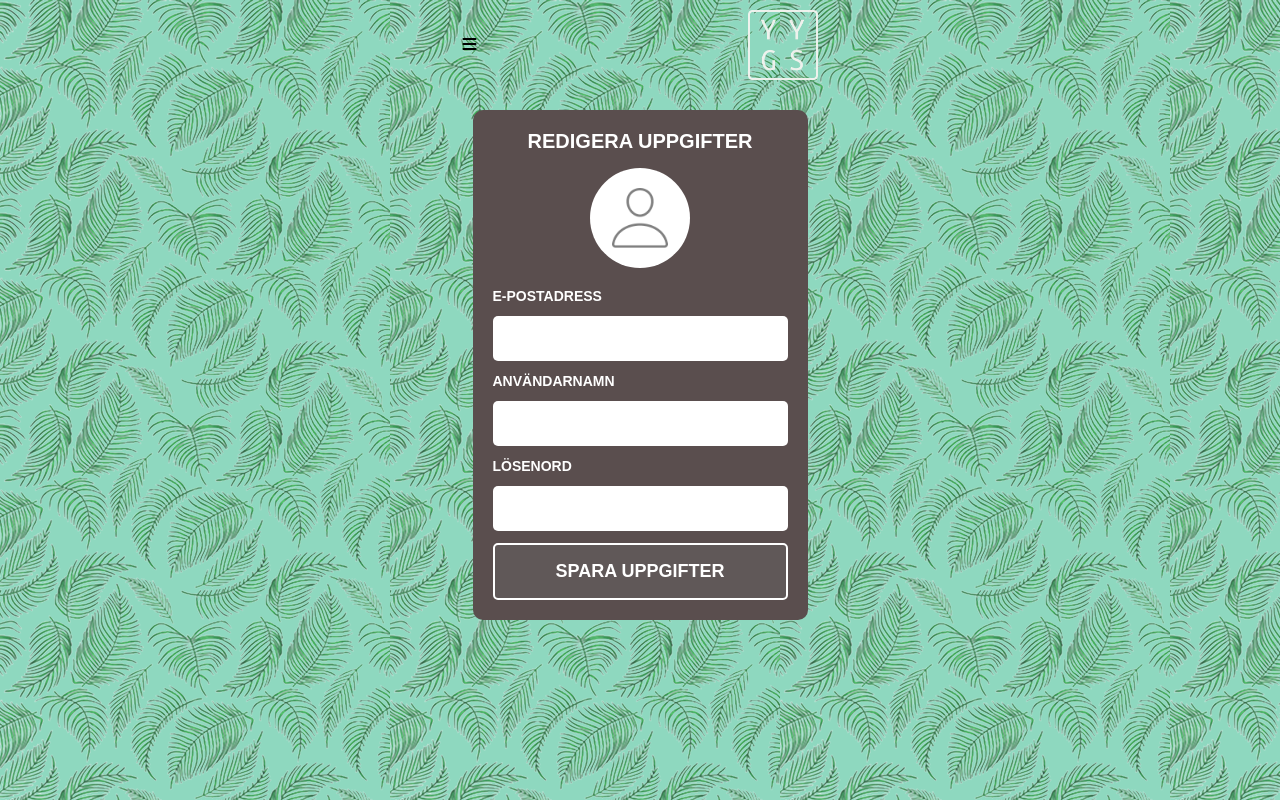
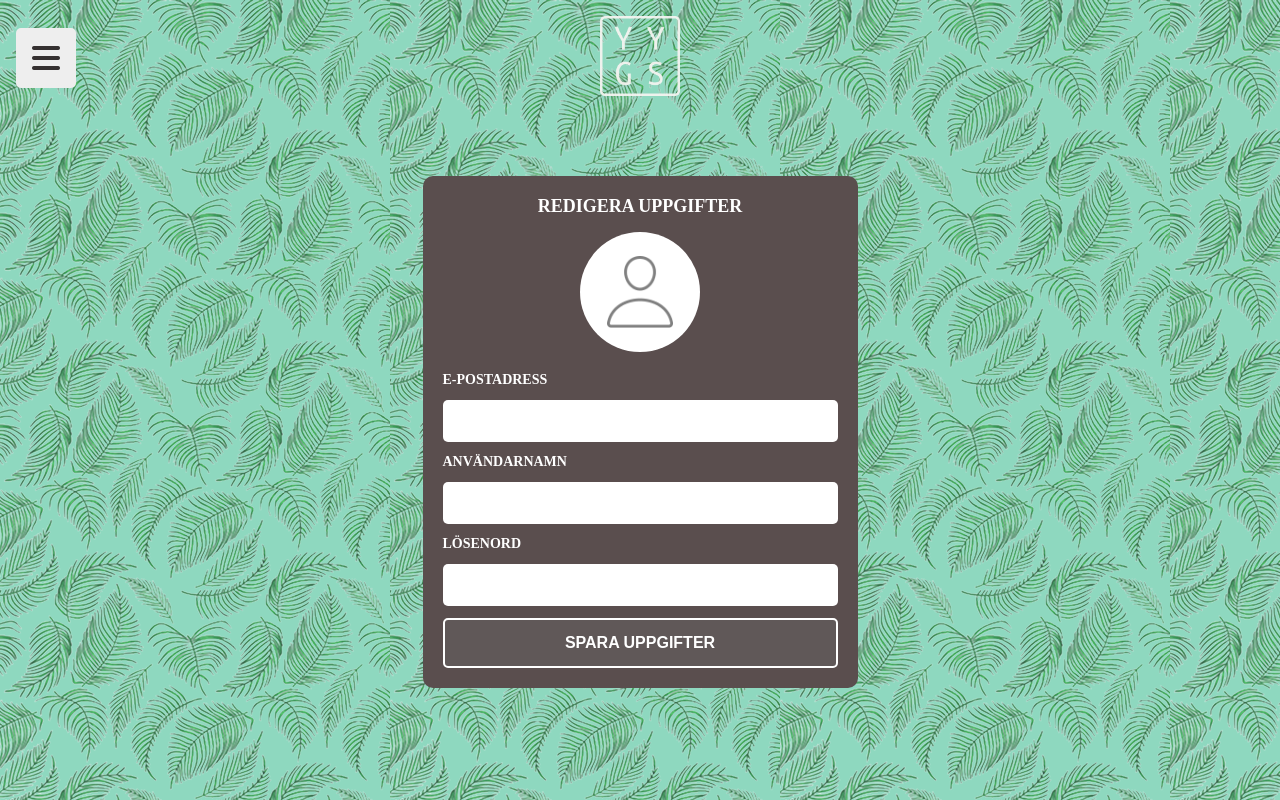
Before and after one commit to IsabelleApel/agile-exam-Yum-Yum, a plain HTML site: page editProfile.html in a window 1280 px wide. Drawn offline with Linux system fonts and the light colour scheme.

Commit message:
fixed menu from editProfile

```diff
--- a/createProfilePage.html
+++ b/editProfile.html
@@ -3,20 +3,18 @@
   <head>
     <meta charset="UTF-8" />
     <meta name="viewport" content="width=device-width, initial-scale=1.0" />
+    <title>Edit Profile</title>
     <link rel="stylesheet" href="styles/style.css" />
-    <link rel="stylesheet" href="styles/header.css" />
-    <link rel="stylesheet" href="styles/createProfilePage.css" />
+    <link rel="stylesheet" href="styles/editProfile.css" />
     <script type="module" src="script/script.js"></script>
     <script
       src="https://kit.fontawesome.com/5f2b001e16.js"
       crossorigin="anonymous"
     ></script>
-    <title>Edit Profile</title>
   </head>
-  <body>
-    <header>
-      <span><i class="fa-solid fa-bars"></i></span>
-      <img src="assets/logga_header.png" alt="logga" />
+  <body class="edit-profile-page">
+    <header class="edit__profile-header">
+      <div id="headerContainer"></div>
     </header>
     <main class="profile__container">
       <section class="profile__card">
--- a/script/script.js
+++ b/script/script.js
@@ -31,7 +31,9 @@ if (
 } else if (window.location.pathname === "/cart.html") {
   displayCartPage();
 } else if (window.location.pathname === "/aboutUs.html") {
-  displayHeader();
+  displayHeader().then(() => {
+    hideHeaderElement(".header-shopping-bag");
+  });
 } else if (window.location.pathname === "/receipt.html") {
   displayHeader().then(() => {
     hideHeaderElement(".header-shopping-bag");
@@ -40,4 +42,8 @@ if (
   displayHeader().then(() => {
     hideHeaderElement(".header-shopping-bag");
   });
+} else if (window.location.pathname === "/editProfile.html") {
+  displayHeader().then(() => {
+    hideHeaderElement(".header-shopping-bag");
+  });
 }
--- a/styles/createProfilePage.css
+++ b/styles/editProfile.css
@@ -1,34 +1,20 @@
 body {
-    font-family: Arial, sans-serif;
     background: url('../assets/bakgrund.png') repeat;
-    display: flex;
     flex-direction: column;
     align-items: center;
     height: 100vh;
     margin: 0;
 }
 
-/* Header */
-header {
-    width: 100%;
-    max-width: 375px;
-    display: flex;
-    justify-content: space-between;
-    align-items: center;
-    padding: 10px;
-}
-
-header img {
-    width: 70px;
-}
-
 /* Conteiner */
 .profile__container {
-    width: 100%;
-    max-width: 375px;
+    max-width: 475px;
     display: flex;
+    align-items: center;
     justify-content: center;
+    flex-direction: column;
     padding: 20px;
+    margin: 40px auto 0;
 }
 
 /* user card  */
@@ -50,8 +36,8 @@ header img {
 
 /* Icono of user */
 .profile__user-icon {
-    width: 100px;
-    height: 100px;
+    width: 120px;
+    height: 120px;
     background: white;
     border-radius: 50%;
     display: flex;
@@ -146,41 +132,5 @@ header img {
         font-size: 14px;
         padding: 20px;
 
-
     }
 }
-
-
-@media only screen and (min-width: 391px) and (max-width: 768px) {
-    header {
-        padding: 15px;
-    }
-
-    .profile__title {
-        font-size: 18px;
-    }
-
-    .profile__input {
-        font-size: 16px;
-    }
-
-    .profile__save-btn {
-        font-size: 16px;
-        padding: 14px;
-    }
-}
-
-@media only screen and (min-width: 769px) {
-    .profile__title {
-        font-size: 20px;
-    }
-
-    .profile__input {
-        font-size: 18px;
-    }
-
-    .profile__save-btn {
-        font-size: 18px;
-        padding: 16px;
-    }
-}
--- a/styles/profile.css
+++ b/styles/profile.css
@@ -43,8 +43,6 @@ body {
     height: 60px;
     object-fit: contain;
     position: absolute;
-    ;
-
 }
 
 .view-profile-page__button {
@@ -57,6 +55,13 @@ body {
     color: white;
     background-color: #353131;
     border-radius: 5px;
+    transition: transform 0.4s ease, box-shadow 0.4s ease;
+}
+
+.view-profile-page__button:hover {
+    transform: scale(1.15);
+    box-shadow: 0 8px 20px rgba(0, 0, 0, 0.3);
+    opacity: 0.9;
 
 }
 
@@ -71,11 +76,19 @@ body {
     background-color: white;
     border-radius: 5px;
     margin-top: 20px;
+    transition: transform 0.4s ease, box-shadow 0.4s ease;
+}
+
+.view-profile-page__logout:hover {
+    transform: scale(1.15);
+    box-shadow: 0 8px 20px rgba(253, 253, 253, 0.3);
+    opacity: 0.9;
+
 }
 
 .profile__user-icon {
-    width: 100px;
-    height: 100px;
+    width: 160px;
+    height: 160px;
     background: white;
     border-radius: 50%;
     display: flex;
```
